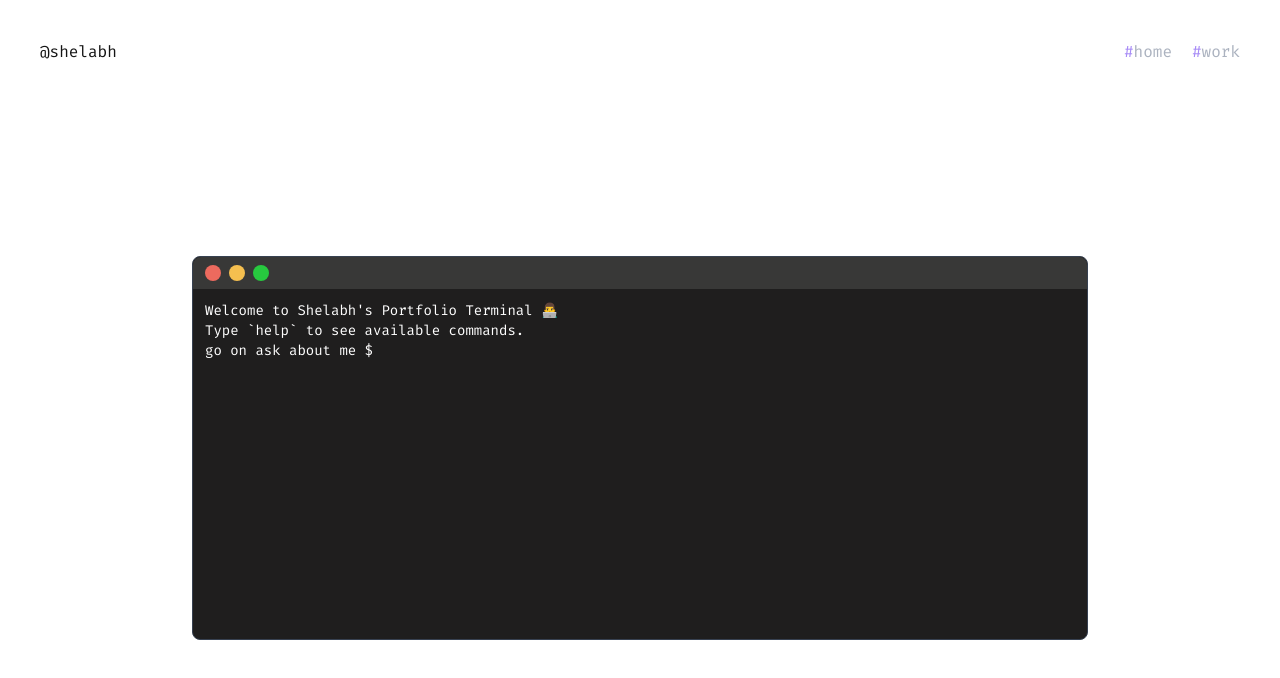
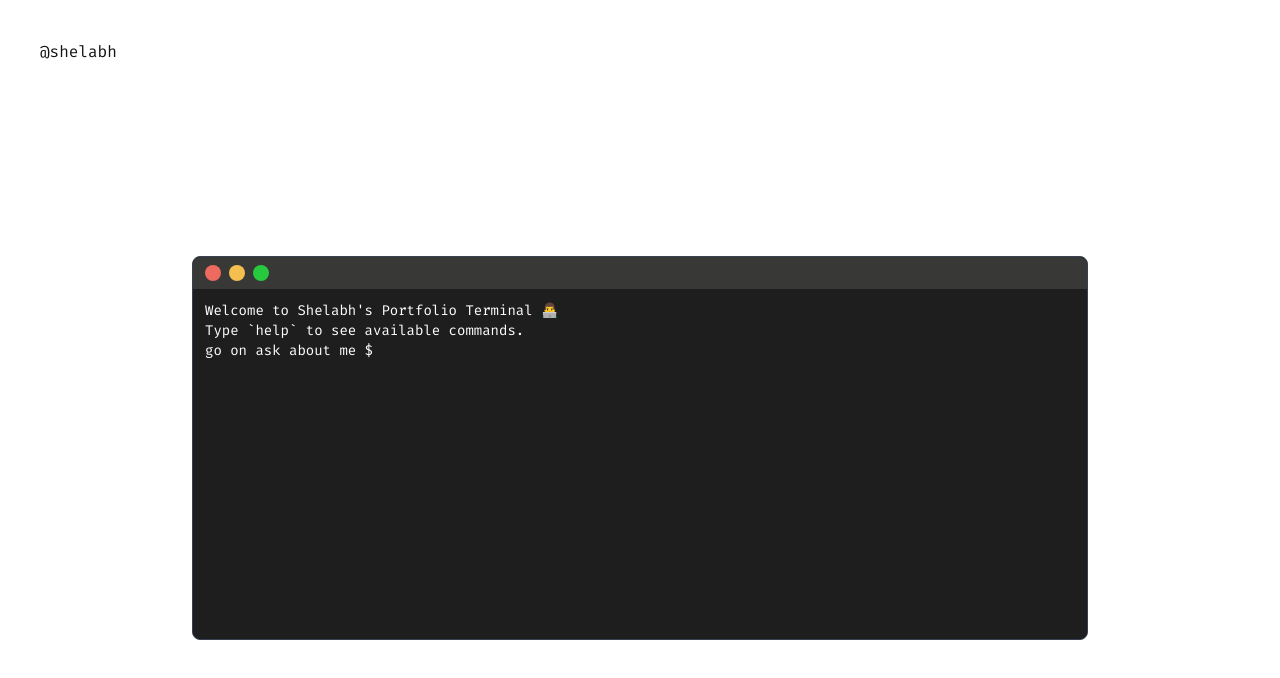
Before and after one commit to shelabh/Portfolio, a Next.js app: page / in a window 1280 px wide. Shown: the top 678 px of the page. Built offline with nearby package versions, Linux system fonts and the light colour scheme.

Commit message:
removed navlinks

```diff
--- a/components/Navbar.tsx
+++ b/components/Navbar.tsx
@@ -13,7 +13,7 @@
 					<div>
 						@shelabh
 					</div>
-					<div className="flex flex-row items-center text-[#ABB2BF] gap-5">
+					{/* <div className="flex flex-row items-center text-[#ABB2BF] gap-5">
 						<Link href="/">
 							<div className="cursor-pointer hover:text-white">
 								<span className="text-[#A78BF6]">#</span>home
@@ -24,7 +24,7 @@
 								<span className="text-[#A78BF6]">#</span>work
 							</div>
 						</Link>
-					</div>
+					</div> */}
 				</div>
 			</div>
 		</>
```
